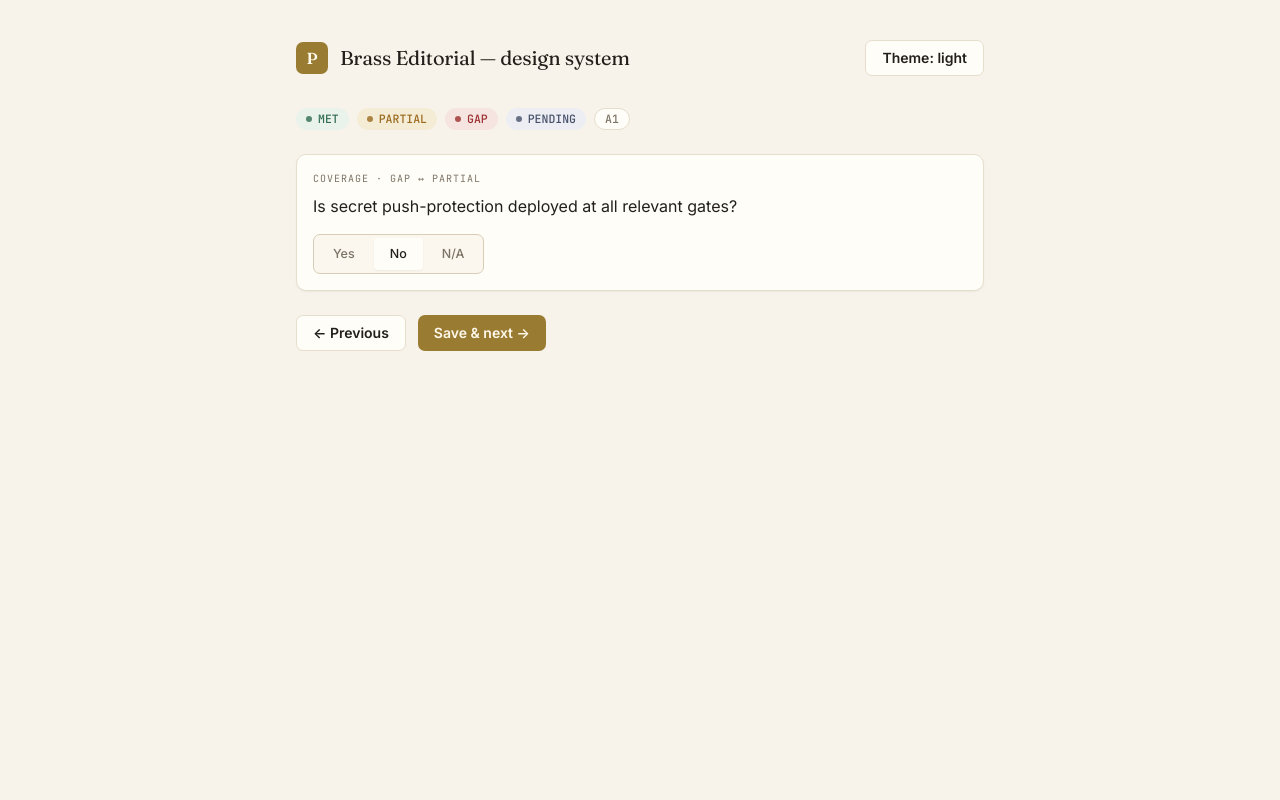
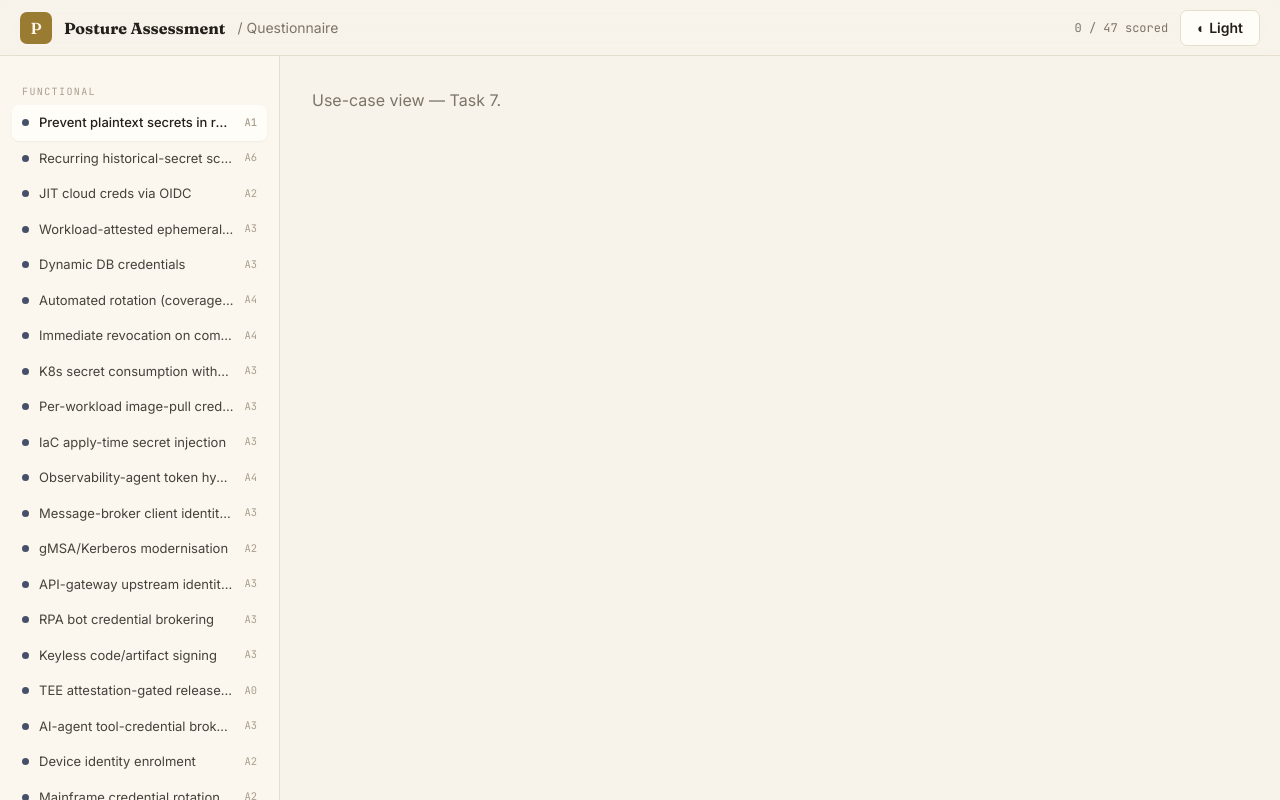
Before and after one commit to cnampalli/secrets-posture-assessment, a React (Vite) app in the folder app/: page / in a window 1280 px wide. Shown: the top 800 px of the page. Built offline with nearby package versions, Linux system fonts and the light colour scheme.

Commit message:
feat: app shell + sidebar + theme toggle

```diff
--- a/app/src/App.tsx
+++ b/app/src/App.tsx
@@ -1,36 +1,37 @@
-import { ThemeProvider, useTheme } from './theme/ThemeProvider';
-import { Button, Badge, Card, CardBody, ToggleGroup } from './components/ui';
-import { useState } from 'react';
+import { ThemeProvider } from './theme/ThemeProvider';
+import { AssessmentProvider, useAssessment } from './assessment/store';
+import { Sidebar } from './components/Sidebar';
+import { ThemeToggle } from './components/ThemeToggle';
+import { RUBRIC } from './assessment/rubric';
 
-function Gallery() {
-  const { theme, toggle } = useTheme();
-  const [v, setV] = useState<string | null>('no');
+function Header() {
+  const a = useAssessment();
   return (
-    <div className="min-h-screen p-10 max-w-3xl mx-auto">
-      <header className="flex items-center gap-3 mb-8">
-        <div className="w-8 h-8 rounded-sm bg-accent text-accent-fg grid place-items-center font-display font-semibold">P</div>
-        <h1 className="text-xl">Brass Editorial — design system</h1>
-        <span className="flex-1" />
-        <Button variant="outline" onClick={toggle}>Theme: {theme}</Button>
-      </header>
-      <div className="flex gap-2 mb-6">
-        <Badge state="met">MET</Badge><Badge state="partial">PARTIAL</Badge>
-        <Badge state="gap">GAP</Badge><Badge state="pending">PENDING</Badge><Badge outline>A1</Badge>
-      </div>
-      <Card className="mb-6"><CardBody>
-        <p className="font-mono text-[10px] tracking-widest uppercase text-muted mb-2">coverage · gap ↔ partial</p>
-        <p className="mb-4">Is secret push-protection deployed at all relevant gates?</p>
-        <ToggleGroup value={v} onChange={setV} options={[
-          { value: 'yes', label: 'Yes' }, { value: 'no', label: 'No' }, { value: 'na', label: 'N/A' }]} />
-      </CardBody></Card>
-      <div className="flex gap-3">
-        <Button variant="outline">← Previous</Button>
-        <Button>Save &amp; next →</Button>
+    <header className="h-14 flex items-center gap-3 px-5 border-b border-border bg-bg/80 backdrop-blur sticky top-0 z-20">
+      <div className="w-8 h-8 rounded-sm bg-accent text-accent-fg grid place-items-center font-display font-semibold">P</div>
+      <b className="font-display">Posture Assessment</b>
+      <span className="text-muted text-sm">/ Questionnaire</span>
+      <span className="flex-1" />
+      <span className="font-mono text-xs text-muted">{a.scored} / {RUBRIC.length} scored</span>
+      <ThemeToggle />
+    </header>
+  );
+}
+
+function Shell() {
+  return (
+    <div className="min-h-screen flex flex-col">
+      <Header />
+      <div className="flex flex-1 min-h-0">
+        <Sidebar />
+        <main className="flex-1 overflow-auto p-8 max-w-[920px]">
+          <p className="text-muted">Use-case view — Task 7.</p>
+        </main>
       </div>
     </div>
   );
 }
 
 export default function App() {
-  return <ThemeProvider><Gallery /></ThemeProvider>;
+  return <ThemeProvider><AssessmentProvider><Shell /></AssessmentProvider></ThemeProvider>;
 }
--- /dev/null
+++ b/app/src/components/Sidebar.tsx
@@ -0,0 +1,33 @@
+import { useAssessment } from '../assessment/store';
+import { byCategory } from '../assessment/rubric';
+import type { State } from '../assessment/types';
+
+const dotClass: Record<State, string> = {
+  GAP: 'bg-gap', PARTIAL: 'bg-partial', MET: 'bg-met', PENDING: 'bg-pending', NA: 'bg-na',
+};
+
+export function Sidebar() {
+  const a = useAssessment();
+  const groups = byCategory();
+  return (
+    <nav className="w-[280px] shrink-0 border-r border-border bg-bg2 overflow-auto p-3">
+      {Object.entries(groups).map(([cat, ucs]) => (
+        <div key={cat}>
+          <div className="font-mono text-[10px] tracking-[0.14em] uppercase text-faint px-2.5 pt-4 pb-1.5">{cat}</div>
+          {ucs.map(uc => {
+            const active = a.current.uc_id === uc.uc_id;
+            return (
+              <button key={uc.uc_id} onClick={() => a.go(uc.uc_id)}
+                className={`w-full flex items-center gap-2.5 px-2.5 py-2 rounded-sm text-left text-[13px] ${
+                  active ? 'bg-card shadow-sm text-ink font-medium' : 'text-ink2 hover:bg-card/60'}`}>
+                <span className={`w-[7px] h-[7px] rounded-full shrink-0 ${dotClass[a.finalOf(uc.uc_id)]}`} />
+                <span className="flex-1 truncate">{uc.title || uc.uc_id}</span>
+                <span className="font-mono text-[10.5px] text-faint">{uc.archetype}</span>
+              </button>
+            );
+          })}
+        </div>
+      ))}
+    </nav>
+  );
+}
--- /dev/null
+++ b/app/src/components/ThemeToggle.tsx
@@ -0,0 +1,6 @@
+import { useTheme } from '../theme/ThemeProvider';
+import { Button } from './ui';
+export function ThemeToggle() {
+  const { theme, toggle } = useTheme();
+  return <Button variant="outline" onClick={toggle} aria-label="Toggle theme">{theme === 'light' ? '◐ Light' : '◑ Dark'}</Button>;
+}
```
